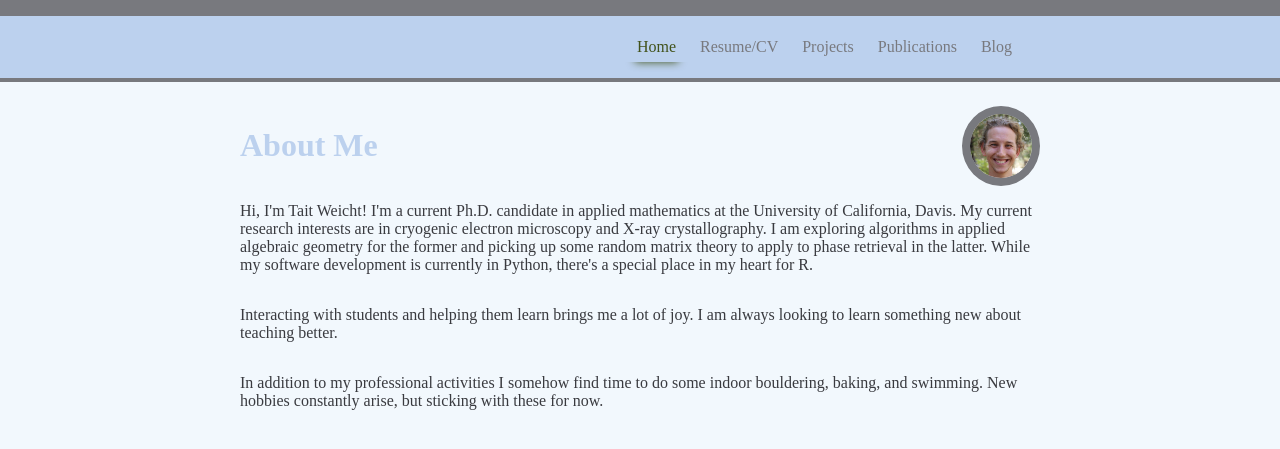
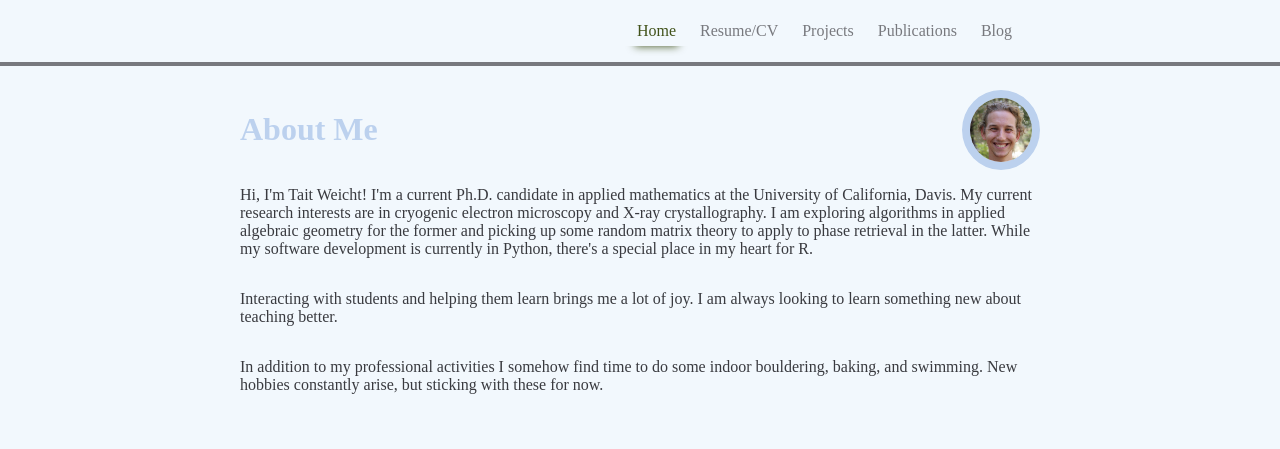
Before and after one commit to lemniscate8/lemniscate8.github.io, a Jekyll site: the page built from index.html, in a window 1280 px wide. Shown: the top 449 px of the page. Built offline with Jekyll 4.4.1, drawn with Linux system fonts in a browser that asks for light colours.

Commit message:
More finnicky changes

```diff
--- a/_sass/main.scss
+++ b/_sass/main.scss
@@ -46,7 +46,6 @@ div.wrapper {
 }
 
 
-
 .img-header {
   display: flex;
 
@@ -56,7 +55,7 @@ div.wrapper {
 }
 
 .circle-img {
-  border: .5rem solid $secondary;
+  border: .5rem solid $primary;
   border-radius: 100%;
 
   img {
@@ -77,8 +76,7 @@ div.wrapper {
   position: sticky;
   top: 0;
   z-index: 1;
-  background-color: $primary;
-  border-top: 1rem solid $secondary;
+  // background-color: $primary;
   border-bottom: .25rem solid $secondary;
 }
 
```
